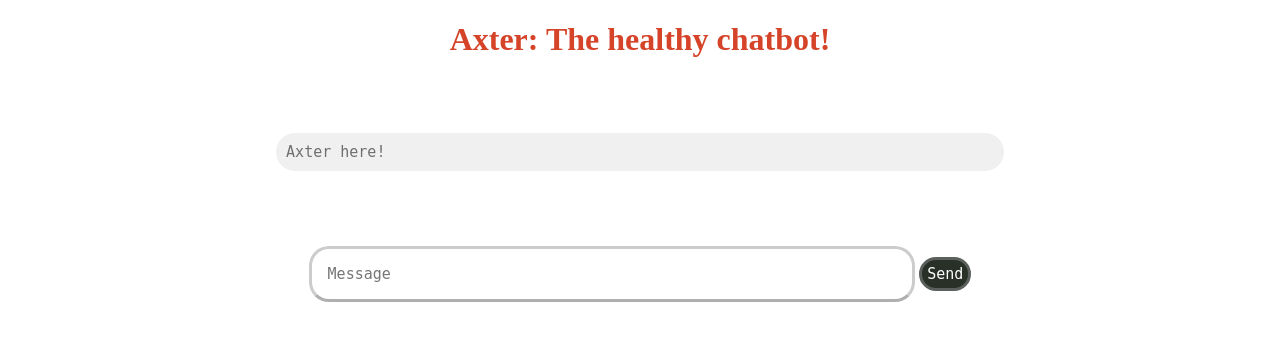
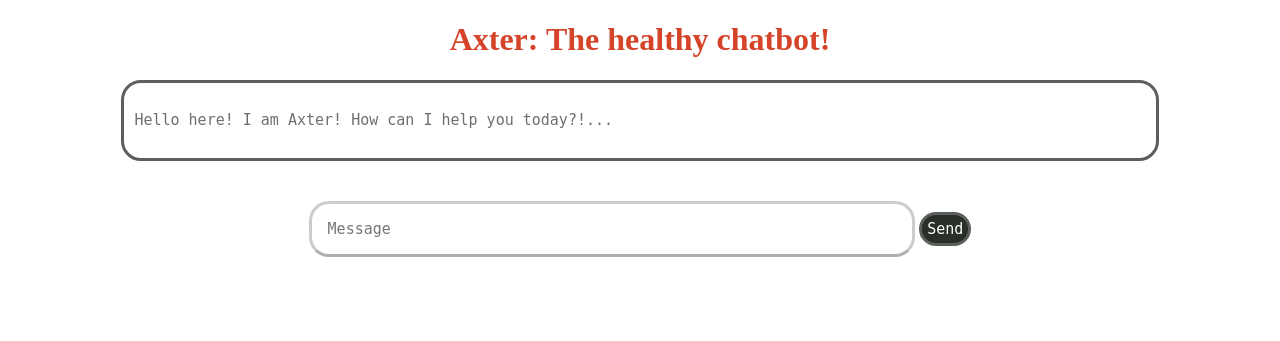
Before and after one commit to ashwiniso/axterchat_v1, a Django app: page /axter_chat/ in a window 1280 px wide. Shown: the top 341 px of the page. Run offline with Django 4.2, Linux system fonts and the light colour scheme.

Commit message:
added functions to display in #chatbot

```diff
--- a/axter_chat/static/axter_chat/style.css
+++ b/axter_chat/static/axter_chat/style.css
@@ -1,26 +1,22 @@
 /* Overall chatbot container */
 #chatbot {
   width: 80%;
-  margin: 50px auto; /* Center the chatbot container horizontally with top margin */
-  margin-left : auto;
+  margin-top: 50px auto; /* Center the chatbot container horizontally with top margin */
+  margin-left : auto; /* Center the chatbot container horizontally with left margin */
+  border-radius : 20px; /* Add a border radius to the chatbot container */
+  border : 3px solid #5b605c; /* Add a grey border */
   margin-right : auto;
   overflow: hidden; /* Prevent the chat messages from overflowing the container */
-  padding : 10px;
+  padding : 10px; /* Add some padding */
 }
 
 /* Bot's messages */
 .botText {
-  background-color: #f0f0f0;
-  font-family: monospace;
-  font-size : 15px;
-  text-align : left;
-  color : rgb(109,111,109);
-  padding: 10px;
-  border-radius: 20px;
-  margin-left: auto; /* Push the chat message to the right */
-  margin-right: auto;
-  width: 70%; /* Reduce the width to leave space for the user input */
-  clear: both;
+  font-family: monospace; /* Use monospace to enable tab character */
+  font-size: 15px;
+  text-align: left;
+  line-height: 25px;
+  color: rgb(109,111,109);
 }
 
 /* User input area */
--- a/axter_chat/templates/axter_chat/index.html
+++ b/axter_chat/templates/axter_chat/index.html
@@ -16,7 +16,7 @@
 
 <div>
     <div id="chatbot">
-        <p class="botText"><span> Axter here!</span></p>
+        <p class="botText"><span> Hello here! I am Axter! How can I help you today?!...</span></p>
     </div>
 
     <div id="userInput">
@@ -28,22 +28,22 @@
 <script>
     function getUserMessage() {
         var userText = $("#textInput").val();
-        var userHTML = '<p class="userText"><span>' + userText + '</span></p>';
+        var userHTML = "<p class='userText'>user: <span>" + userText + "</span></p>";
         $('#textInput').val('');
-        return userText;
+        $('#chatbot').append(userHTML);
 
-        $('#chatbot').append(userHTML);
     }
 
-    $("#textInput").keypress(function(e) {
+     $("#textInput").keypress(function(e) {
         if(e.which == 13) {
             getUserMessage();
         }
-    });
+    })
+
 
     $("#buttonInput").click(function() {
         getUserMessage();
-    });
+    })
 
 
 </script>
```
